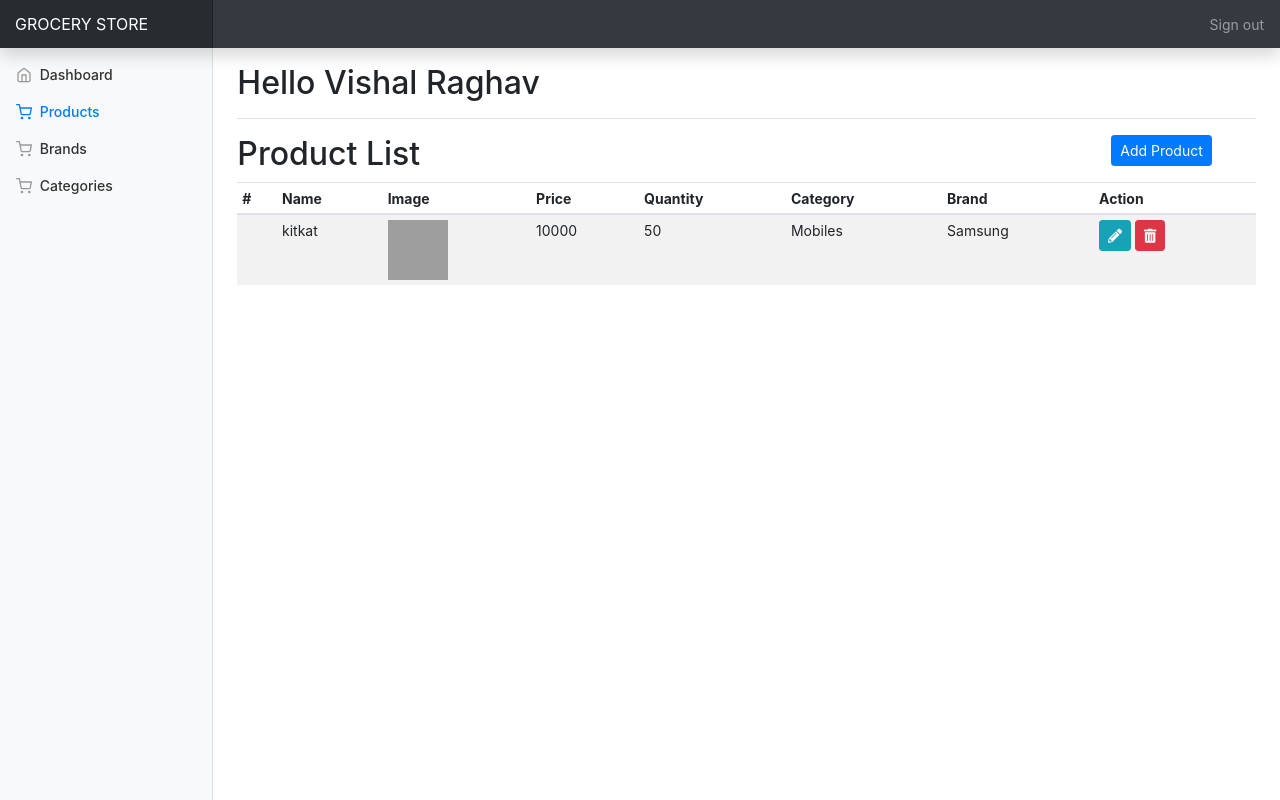
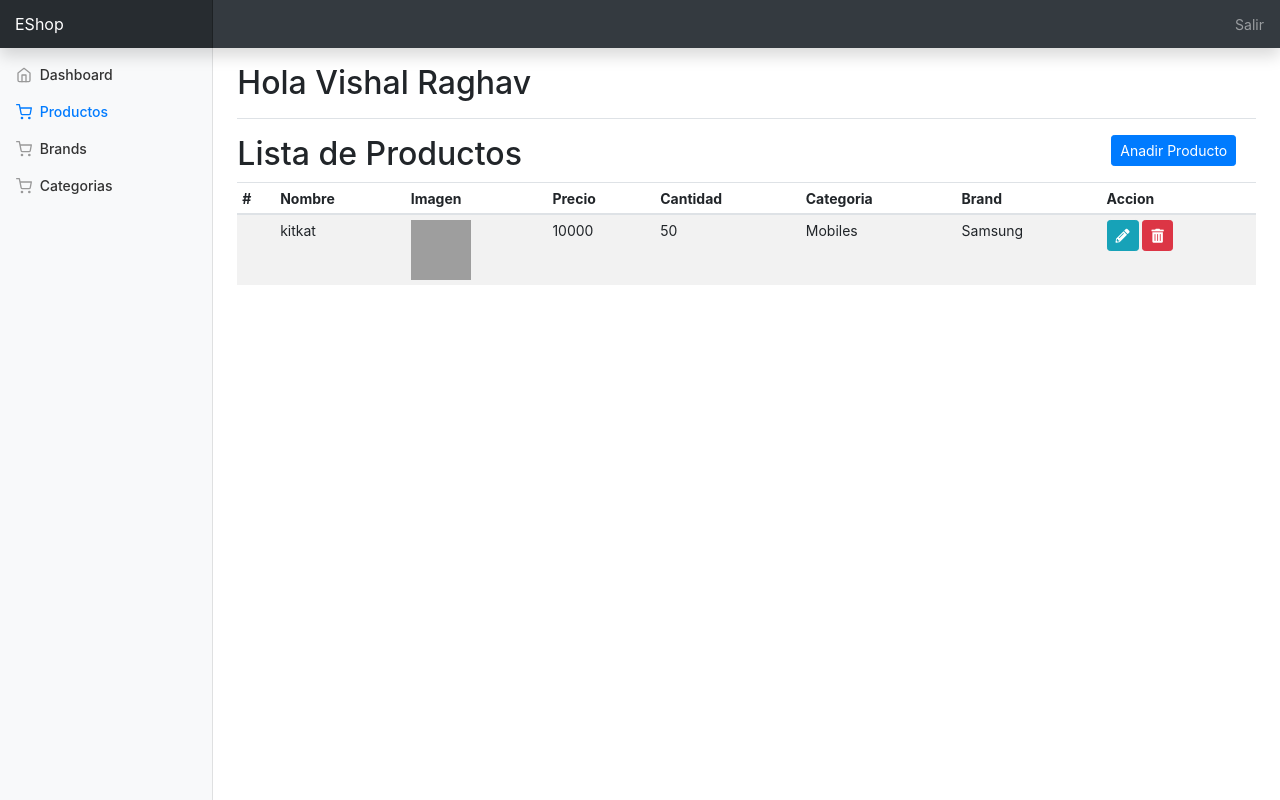
Before and after one commit to El-Maus/Aplicaciones_Web, a PHP site: page /project/admin/products.php in a window 1280 px wide. Run offline with PHP 8.4, Linux system fonts and the light colour scheme; a user stored in the database is signed in; data comes from the database, SQL or seed files in the repository; some libraries are stand-ins or nearby versions; grey boxes are pictures that could not be loaded.

Commit message:
Cambio en front end 3

```diff
--- a/pro/admin/index.php
+++ b/pro/admin/index.php
@@ -21,7 +21,7 @@ include "./templates/top.php";
 
       <!-- <canvas class="my-4 w-100" id="myChart" width="900" height="380"></canvas> -->
 
-      <center><h1>Welcome to Vendor's Panel</h1></center>
+      <center><h1>Panel del vendedor</h1></center>
       <div class="table-responsive">
 
 </div>
--- a/pro/admin/products.php
+++ b/pro/admin/products.php
@@ -8,10 +8,10 @@
 
       <div class="row">
       	<div class="col-10">
-      		<h2>Product List</h2>
+      		<h2>Lista de Productos</h2>
       	</div>
       	<div class="col-2">
-      		<a href="#" data-toggle="modal" data-target="#add_product_modal" class="btn btn-primary btn-sm">Add Product</a>
+      		<a href="#" data-toggle="modal" data-target="#add_product_modal" class="btn btn-primary btn-sm">Anadir Producto</a>
       	</div>
       </div>
 
@@ -20,13 +20,13 @@
           <thead>
             <tr>
               <th>#</th>
-              <th>Name</th>
-              <th>Image</th>
-              <th>Price</th>
-              <th>Quantity</th>
-              <th>Category</th>
+              <th>Nombre</th>
+              <th>Imagen</th>
+              <th>Precio</th>
+              <th>Cantidad</th>
+              <th>Categoria</th>
               <th>Brand</th>
-              <th>Action</th>
+              <th>Accion</th>
             </tr>
           </thead>
           <tbody id="product_list">
@@ -53,7 +53,7 @@
   <div class="modal-dialog" role="document">
     <div class="modal-content">
       <div class="modal-header">
-        <h5 class="modal-title" id="exampleModalLabel">Add Product</h5>
+        <h5 class="modal-title" id="exampleModalLabel">Anadir Producto</h5>
         <button type="button" class="close" data-dismiss="modal" aria-label="Close">
           <span aria-hidden="true">&times;</span>
         </button>
@@ -63,7 +63,7 @@
         	<div class="row">
         		<div class="col-12">
         			<div class="form-group">
-		        		<label>Product Name</label>
+		        		<label>Nombre Producto</label>
 		        		<input type="text" name="product_name" class="form-control" placeholder="Enter Product Name">
 		        	</div>
         		</div>
@@ -77,45 +77,45 @@
         		</div>
         		<div class="col-12">
         			<div class="form-group">
-		        		<label>Category Name</label>
+		        		<label>Nombre Categoria</label>
 		        		<select class="form-control category_list" name="category_id">
-		        			<option value="">Select Category</option>
+		        			<option value="">Seleccionar Categoria</option>
 		        		</select>
 		        	</div>
         		</div>
         		<div class="col-12">
         			<div class="form-group">
-		        		<label>Product Description</label>
+		        		<label>Descripcion</label>
 		        		<textarea class="form-control" name="product_desc" placeholder="Enter product desc"></textarea>
 		        	</div>
         		</div>
             <div class="col-12">
               <div class="form-group">
-                <label>Product Qty</label>
+                <label>Producto Qty</label>
                 <input type="number" name="product_qty" class="form-control" placeholder="Enter Product Quantity">
               </div>
             </div>
         		<div class="col-12">
         			<div class="form-group">
-		        		<label>Product Price</label>
+		        		<label>Precio</label>
 		        		<input type="number" name="product_price" class="form-control" placeholder="Enter Product Price">
 		        	</div>
         		</div>
         		<div class="col-12">
         			<div class="form-group">
-		        		<label>Product Keywords <small>(eg: apple, iphone, mobile)</small></label>
+		        		<label>Palabras clave <small>(eg: apple, iphone, mobile)</small></label>
 		        		<input type="text" name="product_keywords" class="form-control" placeholder="Enter Product Keywords">
 		        	</div>
         		</div>
         		<div class="col-12">
         			<div class="form-group">
-		        		<label>Product Image <small>(format: jpg, jpeg, png)</small></label>
+		        		<label>Imagen Producto <small>(format: jpg, jpeg, png)</small></label>
 		        		<input type="file" name="product_image" class="form-control">
 		        	</div>
         		</div>
         		<input type="hidden" name="add_product" value="1">
         		<div class="col-12">
-        			<button type="button" class="btn btn-primary add-product">Add Product</button>
+        			<button type="button" class="btn btn-primary add-product">Anadir Producto</button>
         		</div>
         	</div>
 
@@ -131,7 +131,7 @@
   <div class="modal-dialog" role="document">
     <div class="modal-content">
       <div class="modal-header">
-        <h5 class="modal-title" id="exampleModalLabel">Add Product</h5>
+        <h5 class="modal-title" id="exampleModalLabel">Anadir Producto</h5>
         <button type="button" class="close" data-dismiss="modal" aria-label="Close">
           <span aria-hidden="true">&times;</span>
         </button>
@@ -141,7 +141,7 @@
           <div class="row">
             <div class="col-12">
               <div class="form-group">
-                <label>Product Name</label>
+                <label>Nombre Producto</label>
                 <input type="text" name="e_product_name" class="form-control" placeholder="Enter Product Name">
               </div>
             </div>
@@ -155,15 +155,15 @@
             </div>
             <div class="col-12">
               <div class="form-group">
-                <label>Category Name</label>
+                <label>Categoria</label>
                 <select class="form-control category_list" name="e_category_id">
-                  <option value="">Select Category</option>
+                  <option value="">Seleccionar Categoria</option>
                 </select>
               </div>
             </div>
             <div class="col-12">
               <div class="form-group">
-                <label>Product Description</label>
+                <label>Description</label>
                 <textarea class="form-control" name="e_product_desc" placeholder="Enter product desc"></textarea>
               </div>
             </div>
@@ -175,19 +175,19 @@
             </div>
             <div class="col-12">
               <div class="form-group">
-                <label>Product Price</label>
+                <label>Precio</label>
                 <input type="number" name="e_product_price" class="form-control" placeholder="Enter Product Price">
               </div>
             </div>
             <div class="col-12">
               <div class="form-group">
-                <label>Product Keywords <small>(eg: apple, iphone, mobile)</small></label>
+                <label>Palabras clave <small>(eg: apple, iphone, mobile)</small></label>
                 <input type="text" name="e_product_keywords" class="form-control" placeholder="Enter Product Keywords">
               </div>
             </div>
             <div class="col-12">
               <div class="form-group">
-                <label>Product Image <small>(format: jpg, jpeg, png)</small></label>
+                <label>Imagen <small>(format: jpg, jpeg, png)</small></label>
                 <input type="file" name="e_product_image" class="form-control">
                 <img src="../product_images/1.0x0.jpg" class="img-fluid" width="50">
               </div>
@@ -195,7 +195,7 @@
             <input type="hidden" name="pid">
             <input type="hidden" name="edit_product" value="1">
             <div class="col-12">
-              <button type="button" class="btn btn-primary submit-edit-product">Add Product</button>
+              <button type="button" class="btn btn-primary submit-edit-product">Anadir Producto</button>
             </div>
           </div>
 
--- a/pro/admin/templates/navbar.php
+++ b/pro/admin/templates/navbar.php
@@ -1,19 +1,19 @@
  <nav class="navbar navbar-dark fixed-top bg-dark flex-md-nowrap p-0 shadow">
-  <a class="navbar-brand col-sm-3 col-md-2 mr-0" href="http://localhost/itp/index1.php">GROCERY STORE</a>
+  <a class="navbar-brand col-sm-3 col-md-2 mr-0" href="http://localhost/project/itp/index1.php">EShop</a>
 
   <ul class="navbar-nav px-3">
     <li class="nav-item text-nowrap">
     	<?php
     		if (isset($_SESSION['admin_id'])) {
     			?>
-    				<a class="nav-link" href="http://localhost/itp/index1.php">Sign out</a>
+    				<a class="nav-link" href="http://localhost/itp/index1.php">Salir</a>
     			<?php
     		}else{
     			$uriAr = explode("/", $_SERVER['REQUEST_URI']);
     			$page = end($uriAr);
     			if ($page === "login.php") {
     				?>
-	    				<a class="nav-link" href="../admin/register.php">Register</a>
+	    				<a class="nav-link" href="../admin/register.php">Registrarse</a>
 	    			<?php
     			}else{
     				?>
--- a/pro/admin/templates/sidebar.php
+++ b/pro/admin/templates/sidebar.php
@@ -21,7 +21,7 @@
           <li class="nav-item">
             <a class="nav-link <?php echo ($page == 'products.php') ? 'active' : ''; ?>" href="products.php">
               <span data-feather="shopping-cart"></span>
-              Products
+              Productos
             </a>
           </li>
           <li class="nav-item">
@@ -33,7 +33,7 @@
           <li class="nav-item">
             <a class="nav-link <?php echo ($page == 'categories.php') ? 'active' : ''; ?>" href="categories.php">
               <span data-feather="shopping-cart"></span>
-              Categories
+              Categorias
             </a>
           </li>
 
@@ -46,6 +46,6 @@
 
     <main role="main" class="col-md-9 ml-sm-auto col-lg-10 px-4">
       <div class="d-flex justify-content-between flex-wrap flex-md-nowrap align-items-center pt-3 pb-2 mb-3 border-bottom">
-        <h1 class="h2">Hello <?php echo $_SESSION["admin_name"]; ?></h1>
+        <h1 class="h2">Hola <?php echo $_SESSION["admin_name"]; ?></h1>
 
       </div>
--- a/pro/admin/templates/top.php
+++ b/pro/admin/templates/top.php
@@ -7,7 +7,7 @@
     <meta name="description" content="">
     <meta name="author" content="Mark Otto, Jacob Thornton, and Bootstrap contributors">
     <meta name="generator" content="Jekyll v3.8.5">
-    <title>Dashboard Template · Bootstrap</title>
+    <title>Dashboard</title>
 
     <link rel="canonical" href="https://getbootstrap.com/docs/4.3/examples/dashboard/">
 
--- a/pro/index.php
+++ b/pro/index.php
@@ -50,8 +50,8 @@ if(isset($_SESSION["uid"])){
 							<div class="panel-heading">
 								<div class="row">
 									<div class="col-md-3">Sl.No</div>
-									<div class="col-md-3">Product Image</div>
-									<div class="col-md-3">Product Name</div>
+									<div class="col-md-3">Imagen</div>
+									<div class="col-md-3">Nombre Producto</div>
 									<div class="col-md-3">Precio <?php echo CURRENCY; ?></div>
 								</div>
 							</div>
--- a/pro/profile.php
+++ b/pro/profile.php
@@ -47,9 +47,9 @@ if(!isset($_SESSION["uid"])){
 							<div class="panel-heading">
 								<div class="row">
 									<div class="col-md-3 col-xs-3">Sl.No</div>
-									<div class="col-md-3 col-xs-3">Product Image</div>
-									<div class="col-md-3 col-xs-3">Product Name</div>
-									<div class="col-md-3 col-xs-3">Price in <?php echo CURRENCY; ?></div>
+									<div class="col-md-3 col-xs-3">Imagen</div>
+									<div class="col-md-3 col-xs-3">Producto</div>
+									<div class="col-md-3 col-xs-3">Precio <?php echo CURRENCY; ?></div>
 								</div>
 							</div>
 							<div class="panel-body">
```
Also changed, not shown: itp/customer-login/home.php (+4 -4 lines), pro/admin/categories.php (+8 -8 lines), pro/admin/customer_orders.php (+15 -15 lines), pro/admin/customers.php (+13 -13 lines), pro/admin/login.php (+5 -4 lines), pro/admin/register.php (+7 -7 lines).
